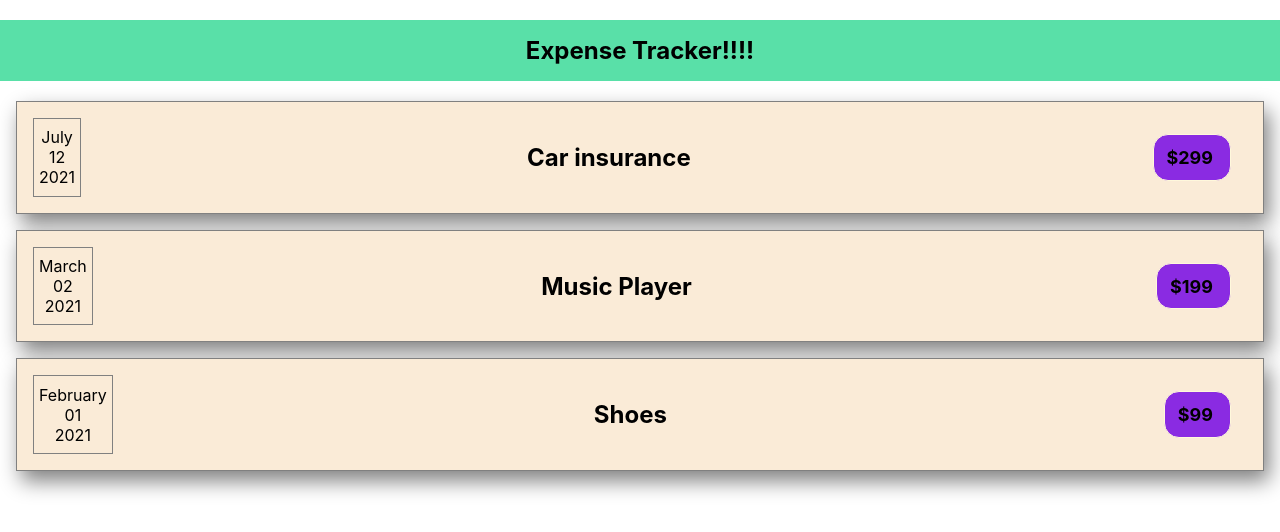
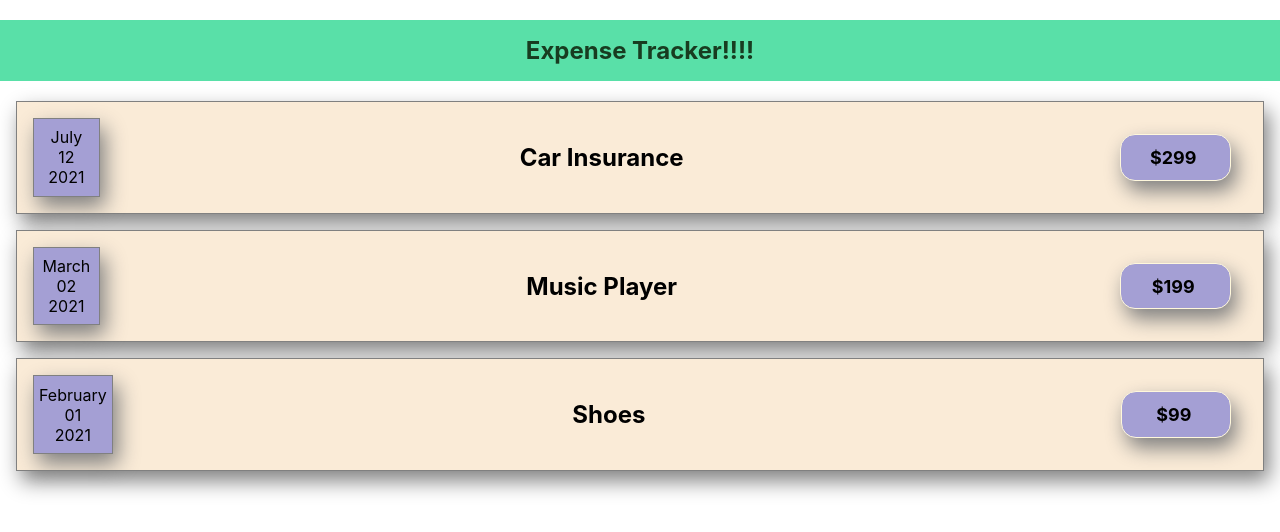
Before and after one commit to rushikeshsu/react-assignment-1, a React (Create React App) app: page / in a window 1280 px wide. Shown: the top 532 px of the page. Built offline with nearby package versions, Linux system fonts and the light colour scheme.

Commit message:
First assesement modularity working

```diff
--- a/src/App.css
+++ b/src/App.css
@@ -4,4 +4,5 @@
   text-align: center;
   padding: 1rem;
   justify-content: center;
+  color: rgba(13, 32, 9, 0.856);
 }
--- a/src/App.js
+++ b/src/App.js
@@ -3,7 +3,7 @@ import ExpenseItem from "./components/ExpenseItem";
 
 function App() {
   const expenses = [
-    { title: "Car insurance", amount: 299.0, date: new Date(2021, 6, 12) },
+    { title: "Car Insurance", amount: 299.0, date: new Date(2021, 6, 12) },
     { title: "Music Player", amount: 199.0, date: new Date(2021, 2, 2) },
     { title: "Shoes", amount: 99.0, date: new Date(2021, 1, 1) },
   ];
--- /dev/null
+++ b/src/components/ExpenseDate.css
@@ -0,0 +1,12 @@
+.expense-date  {
+    display: flex;
+    flex-direction: column;
+    padding: 5px;
+    margin: 1rem;
+    border: 1px solid gray;
+    justify-content: center;
+    align-items: center;
+    flex: 5%;
+    box-shadow: 5px 10px 20px gray ;
+    background-color: rgb(164, 159, 212);
+}
--- /dev/null
+++ b/src/components/ExpenseDate.js
@@ -0,0 +1,17 @@
+import "./ExpenseDate.css";
+
+function ExpenseDate(props) {
+  const month = props.date.toLocaleString("en-US", { month: "long" });
+  const day = props.date.toLocaleString("en-US", { day: "2-digit" });
+  const year = props.date.getFullYear();
+
+  return (
+    <div className="expense-date">
+      <div>{month}</div>
+      <div>{day}</div>
+      <div>{year}</div>
+    </div>
+  );
+}
+
+export default ExpenseDate;
--- a/src/components/ExpenseItem.css
+++ b/src/components/ExpenseItem.css
@@ -1,5 +1,4 @@
 .expense-item{
-    /* padding: 1rem; */
     margin: 1rem;
     display: flex;
     border: 1px solid gray;
@@ -9,34 +8,27 @@
     justify-content: space-between;
 }
 
-.expense-item_date  {
-    display: flex;
-    flex-direction: column;
-    padding: 5px;
-    justify-content: center;
-    align-items: center;
-    margin: 1rem;
-    border: 1px solid gray;
-}
-
 .expense-item_description {
     display: flex;
     padding: 5px;
     justify-content: center;
     align-items: center;
     margin: 1rem;
+    flex: 85%;
 }
 
 .expense-item_price{
     display: flex;
     border: 1px solid cornsilk;
-    background-color: blueviolet;
+    background-color:  rgb(164, 159, 212);;
     justify-content: center;
     font-size: large;
     font-weight: bold;
     align-items: center;
     border-radius: 15px;
     margin: 2rem;
+    flex: 10%;
+    box-shadow: 5px 10px 20px gray ;
 }
 
 .expense-item_price:hover{
--- a/src/components/ExpenseItem.js
+++ b/src/components/ExpenseItem.js
@@ -1,19 +1,11 @@
 import "./ExpenseItem.css";
+import ExpenseDate from "./ExpenseDate";
 
 function ExpenseItem(props) {
-  //  const expenseDate = new Date(2021, 6, 12);
-  //  const expenseTitle = 'Car Insurance';
-  //  const expenseAmount  = 299.00;
-  const month = props.date.toLocaleString("en-US", { month: "long" });
-  const day = props.date.toLocaleString("en-US", { day: "2-digit" });
-  const year = props.date.getFullYear();
+
   return (
     <div className="expense-item">
-      <div className="expense-item_date">
-        <div>{month}</div>
-        <div>{day}</div>
-        <div>{year}</div>
-      </div>
+      <ExpenseDate title={props.title} amount={props.amount} date={props.date}></ExpenseDate>
       <div className="expense-item_description">
         <h2>{props.title}</h2>
       </div>
```
